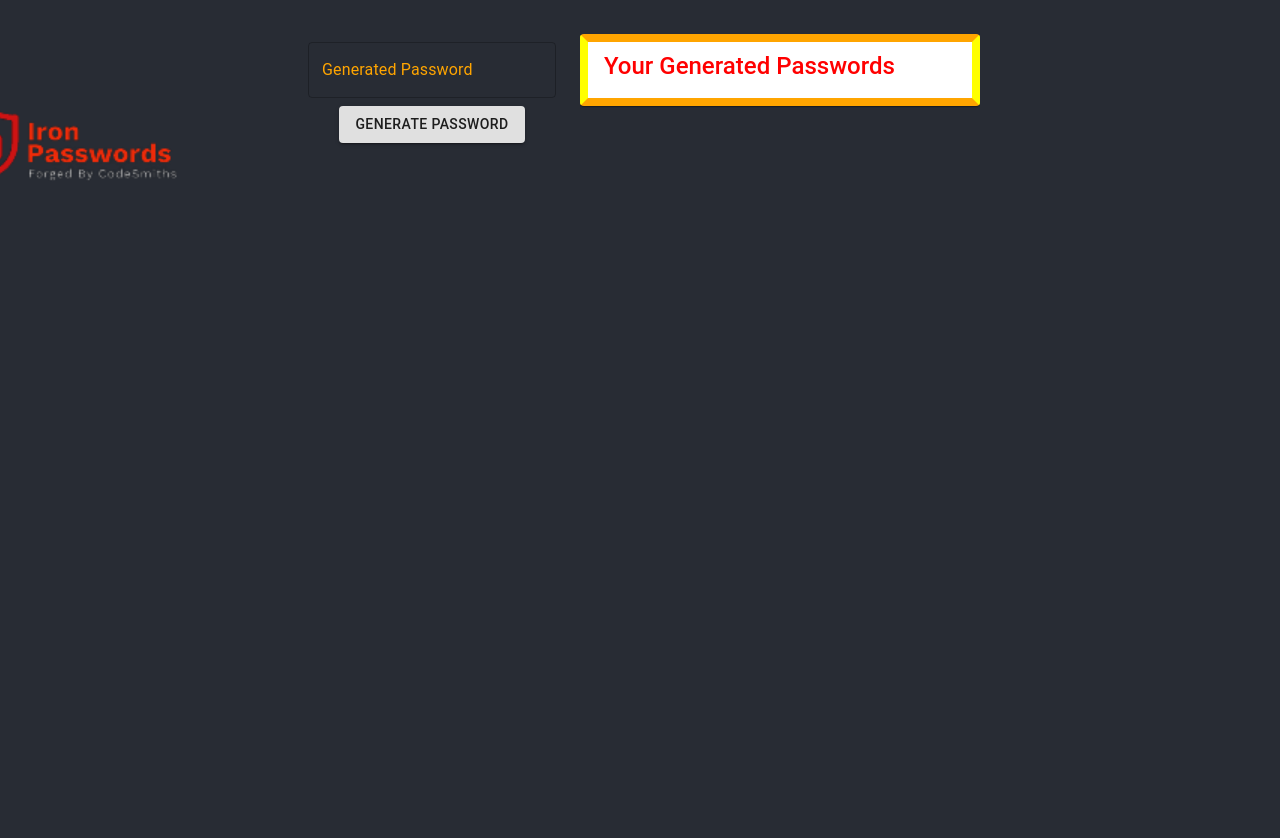
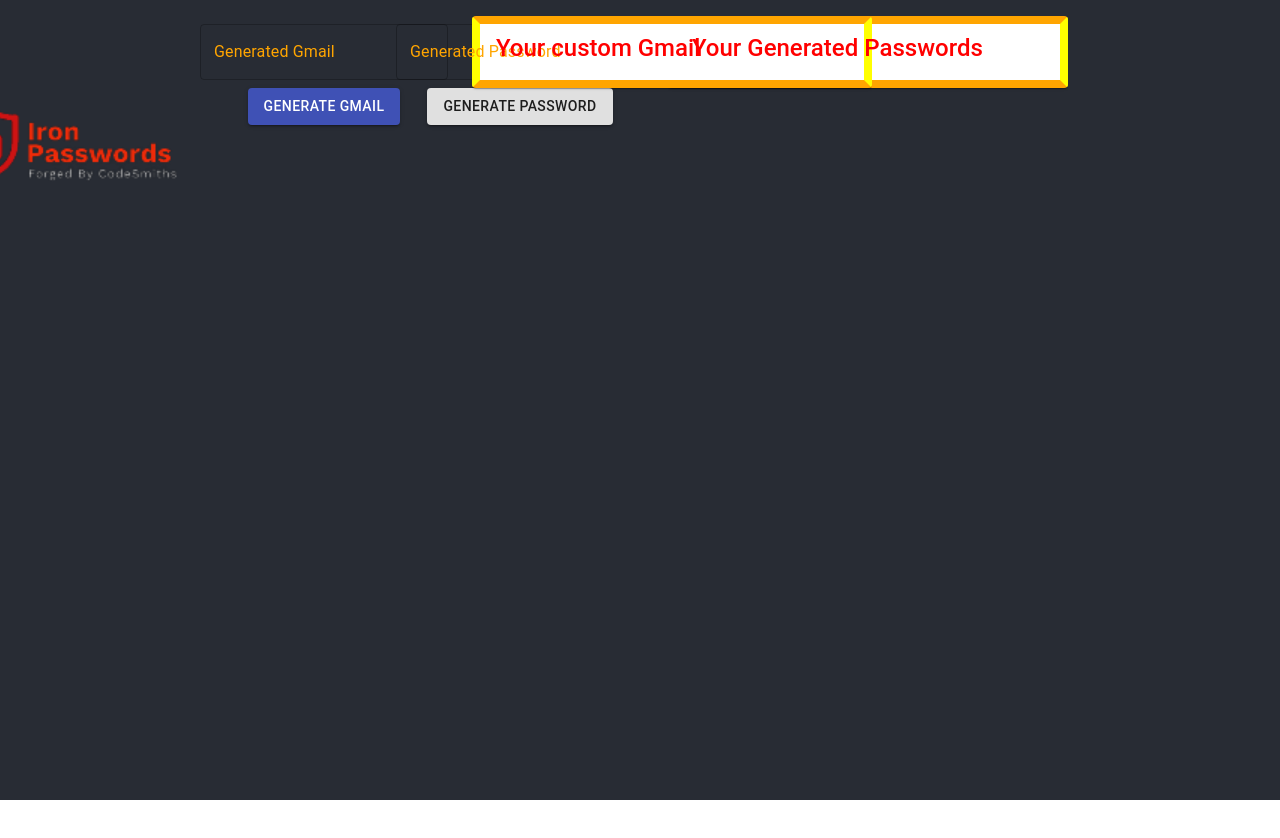
Before and after one commit to aqdasilva/IronPassword, a React (Create React App) app: page / in a window 1280 px wide. Shown: the top 838 px of the page. Built offline with nearby package versions, Linux system fonts and the light colour scheme.

Commit message:
added a gmail generator

```diff
--- a/package.json
+++ b/package.json
@@ -11,8 +11,10 @@
     "@testing-library/jest-dom": "^5.16.5",
     "@testing-library/react": "^13.4.0",
     "@testing-library/user-event": "^13.5.0",
+    "mui-draggable-treeview": "^1.1.3",
     "react": "^18.2.0",
     "react-dnd": "^16.0.1",
+    "react-dnd-html5-backend": "^16.0.1",
     "react-dom": "^18.2.0",
     "react-scripts": "5.0.1",
     "styled-components": "^5.3.6",
--- a/src/App.js
+++ b/src/App.js
@@ -1,5 +1,6 @@
 import './App.css';
 import PasswordGenerator from './components/password';
+import EmailGenerator from './components/email';
 import { makeStyles} from '@material-ui/core';
 
 const useStyles = makeStyles((theme) => ({
@@ -11,7 +12,17 @@ const useStyles = makeStyles((theme) => ({
     width: '300px',
     maxWidth: '400px',
   },
+  password: {
+    position: 'absolute',
+    top: '8px',
+    left: '380px',
+  },
+  email: {
+    position: 'absolute', /* This sets the container2 as an absolute position */
+    top: '8px', /* This sets the distance of container2 from the top */
+    right: '400px',
 
+  }
 }));
 
 function App() {
@@ -20,10 +31,13 @@ function App() {
     <div>
       <img src={require('./images/ironpassLogo.png')} className={classes.image} alt="Your Image" />
       <header className="App-header">
-        <p>
+        <div className={classes.password}>
           <PasswordGenerator />
-        </p>
+        </div>
       </header>
+      <div className={classes.email}>
+          <EmailGenerator />
+        </div>
     </div>
   );
 }
--- /dev/null
+++ b/src/components/email.js
@@ -0,0 +1,138 @@
+import React, { useState, useEffect } from 'react';
+import { List, ListItem, ListItemText, makeStyles, Paper} from '@material-ui/core';
+import Button from '@material-ui/core/Button';
+import TextField from '@material-ui/core/TextField';
+import ListSubheader from '@material-ui/core/ListSubheader';
+
+const useStyles = makeStyles((theme) => ({
+    container: {
+      display: 'flex',
+      flexDirection: 'column',
+      alignItems: 'center',
+      margin: theme.spacing(2),
+    },
+    TextField: {
+      margin: theme.spacing(1),
+      backgroundColor: props => props.color,
+    },
+    button: {
+      margin: theme.spacing(1),
+      backgroundColor: props => props.color,
+    },
+    listContainer: {
+        margin: theme.spacing(1),
+        width: '400px',
+        height: '1000px',
+        overflowY: 'scroll',
+        float: 'right',
+      },
+      parentContainer: {
+        display: 'flex',
+        justifyContent: 'space-between',
+      },
+      listHeader: {
+        color: 'red',
+        fontSize: '24px',
+      },
+      listPaper: {
+        border: 'solid',
+        borderTopColor: 'orange',
+        borderRightColor: 'yellow',
+        borderLeftColor: 'yellow',
+        borderBottomColor: 'orange',
+        borderWidth: '8px',
+      },
+      root: {
+        display: 'flex',
+        alignItems: 'center',
+        justifyContent: 'center',
+        height: '200px',
+        position: 'relative',
+      },
+      image: {
+        position: 'absolute',
+        top: 0,
+        left: '50%',
+        transform: 'translateX(-50%)',
+        width: '100%',
+        maxWidth: '200px',
+      },
+}));
+
+function EmailGenerator() {
+  const [email, setEmail] = useState('');
+  const [savedEmail, setEmails] = useState([]);
+  const classes = useStyles();
+
+  const handleClick = () => {
+    const characters = "abcdefghijklmnopqrstuvwxyz0123456789";
+    let email = "";
+    let length = Math.floor(Math.random() * (18 - 8 + 1)) + 8;
+    for (let i = 0; i < length; i++) {
+        email += characters.charAt(Math.floor(Math.random() * characters.length));
+    }
+    setEmail(email + "@gmail.com")
+  }
+  const [selectedIndex, setSelectedIndex] = React.useState(0);
+
+  const handleListItemClick = (event, index) => {
+    setSelectedIndex(index);
+  };
+
+  return (
+    <div className={classes.parentContainer}>
+      <div className={classes.container}>
+        <TextField
+          className={classes.textField}
+          label="Generated Gmail"
+          variant="outlined"
+          InputLabelProps={{
+            style: {
+              color: 'orange',
+            },
+          }}
+          disabled
+        />
+        <Button
+          className={classes.button}
+          variant="contained"
+          color="primary"
+          onClick={handleClick}
+        >
+          Generate Gmail
+        </Button>
+        <div>{email}</div>
+      </div>
+    <div className={classes.listContainer}>
+        <Paper className={classes.listPaper}>
+          <List
+            subheader={
+              <ListSubheader className={classes.listHeader}>
+                  Your custom Gmail
+              </ListSubheader>
+            }
+            >
+            {savedEmail.map((p, index) => (
+                  <ListItem
+                    key={index}
+                    selected={selectedIndex === index}
+                    onClick={(event) => handleListItemClick(event, index)}
+                    className={selectedIndex === index ? classes.selected : null}
+                    style={{
+                      display: 'inline-block',
+                      padding: '5px',
+                      margin: '5px',
+                      border: selectedIndex === index ? '4px solid red' : '1px solid gray',
+                    }}
+                    >
+                    <ListItemText primary={p} />
+                  </ListItem>
+            ))}
+          </List>
+        </Paper>
+      </div>
+  </div>
+  );
+}
+
+export default EmailGenerator;
--- a/src/components/password.js
+++ b/src/components/password.js
@@ -1,10 +1,8 @@
 import React, { useState, useEffect } from 'react';
-import { List, ListItem, ListItemText, makeStyles, Paper, Select } from '@material-ui/core';
+import { List, ListItem, ListItemText, makeStyles, Paper} from '@material-ui/core';
 import Button from '@material-ui/core/Button';
 import TextField from '@material-ui/core/TextField';
 import ListSubheader from '@material-ui/core/ListSubheader';
-import { useDrag } from 'react-dnd'
-
 
 
 const useStyles = makeStyles((theme) => ({
@@ -134,7 +132,6 @@ function PasswordGenerator() {
     setSelectedIndex(index);
   };
 
-
   return (
     <div className={classes.parentContainer}>
       <div className={classes.container}>
@@ -170,7 +167,6 @@ function PasswordGenerator() {
             {savedPasswords.map((p, index) => (
                   <ListItem
                     key={index}
-              button
                     selected={selectedIndex === index}
                     onClick={(event) => handleListItemClick(event, index)}
                     className={selectedIndex === index ? classes.selected : null}
@@ -178,7 +174,7 @@ function PasswordGenerator() {
                       display: 'inline-block',
                       padding: '5px',
                       margin: '5px',
-                border: selectedIndex === index ? '1px solid blue' : '1px solid gray',
+                      border: selectedIndex === index ? '4px solid red' : '1px solid gray',
                     }}
                     >
                     <ListItemText primary={p} />
```
Also changed, not shown: src/components/dragAndDrop.js (+28 -35 lines), 1 other file (tests, documents, lock files or other folders). Lines whose indentation alone changed are shown as unchanged.
